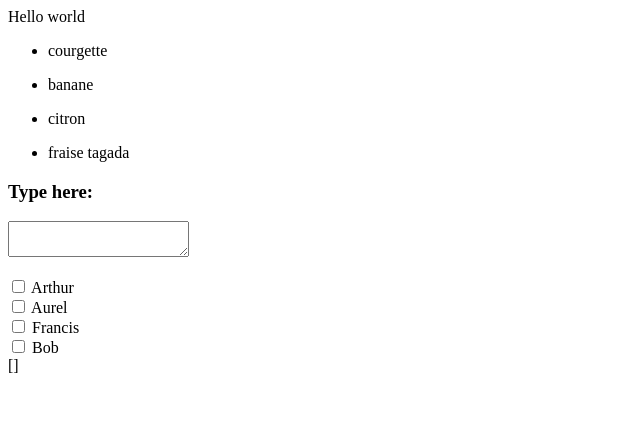
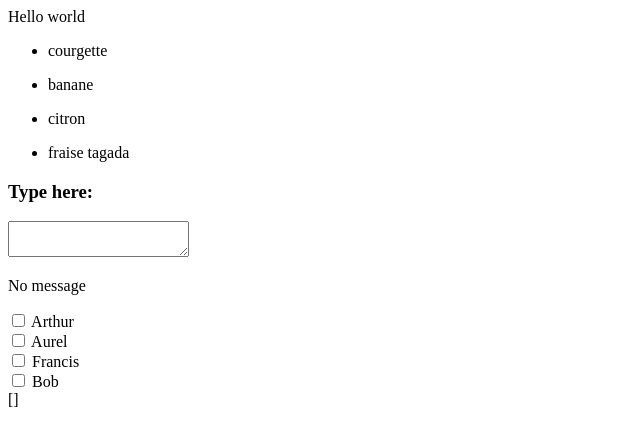
Before and after one commit to avarennes/vue-sandbox, a plain HTML site: page index.html in a window 1280 px wide. Shown: the whole page, without its empty margins (0-640 px from the left). Drawn offline with nearby package versions, Linux system fonts and the light colour scheme.

Commit message:
add: v-if/v-else and v-show

```diff
--- a/index.html
+++ b/index.html
@@ -20,7 +20,11 @@
         <div id="writing">
             <h3>Type here:</h3>
             <textarea v-model="message"></textarea>
-            <p>{{ message }}</p>
+            <!-- v-if directive: render element or not (mount / unmount) -->
+            <p v-if="message">Message: {{ message }}</p>
+            <p v-else>No message</p>
+            <!-- v-show directive: render element with style attr "display:none;" when condition is false -->
+            <p v-show="message">Message: {{ message }}</p>
         </div>
         <div id="checkboxes">
             <div v-for="option of options" v-bind:key="option">
```
